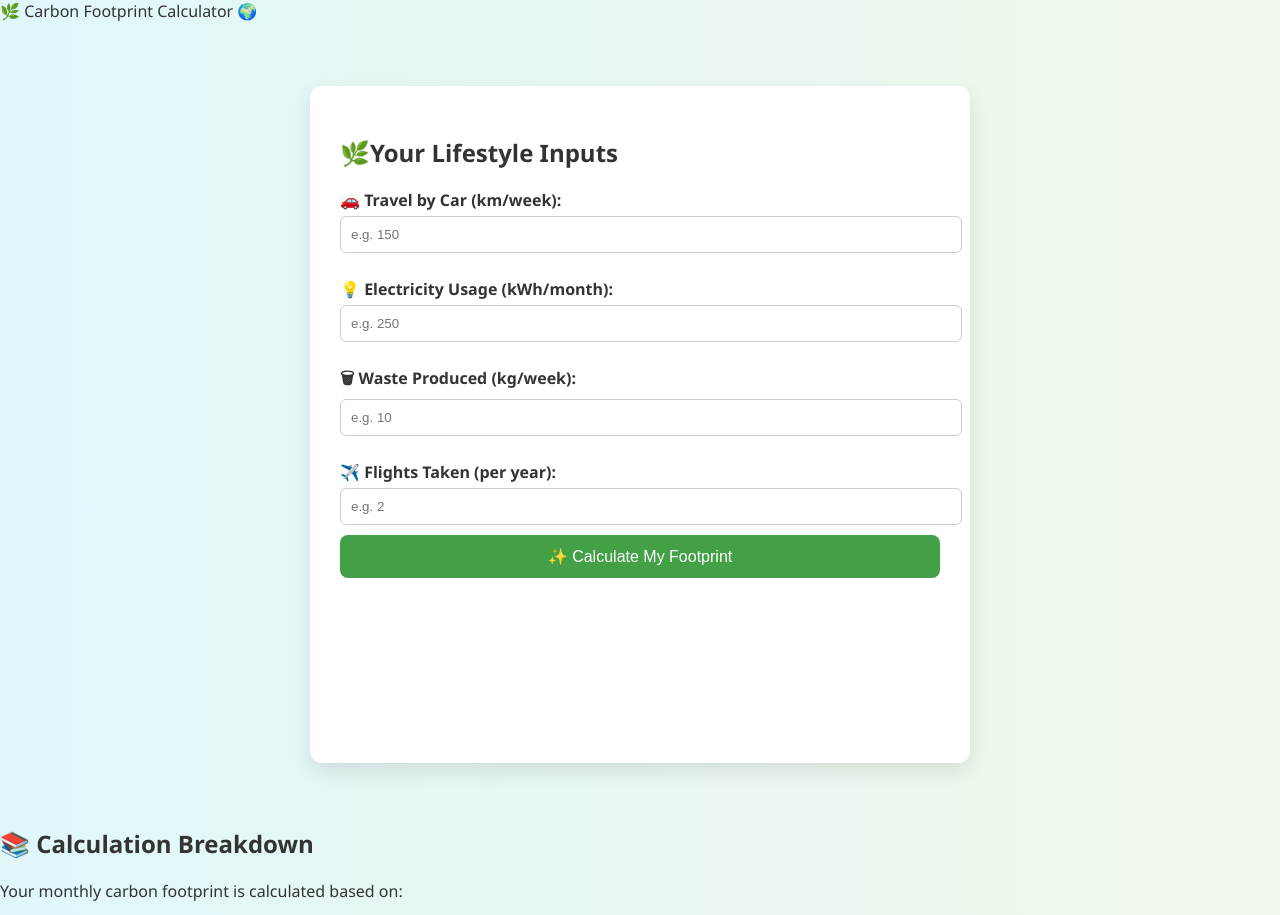
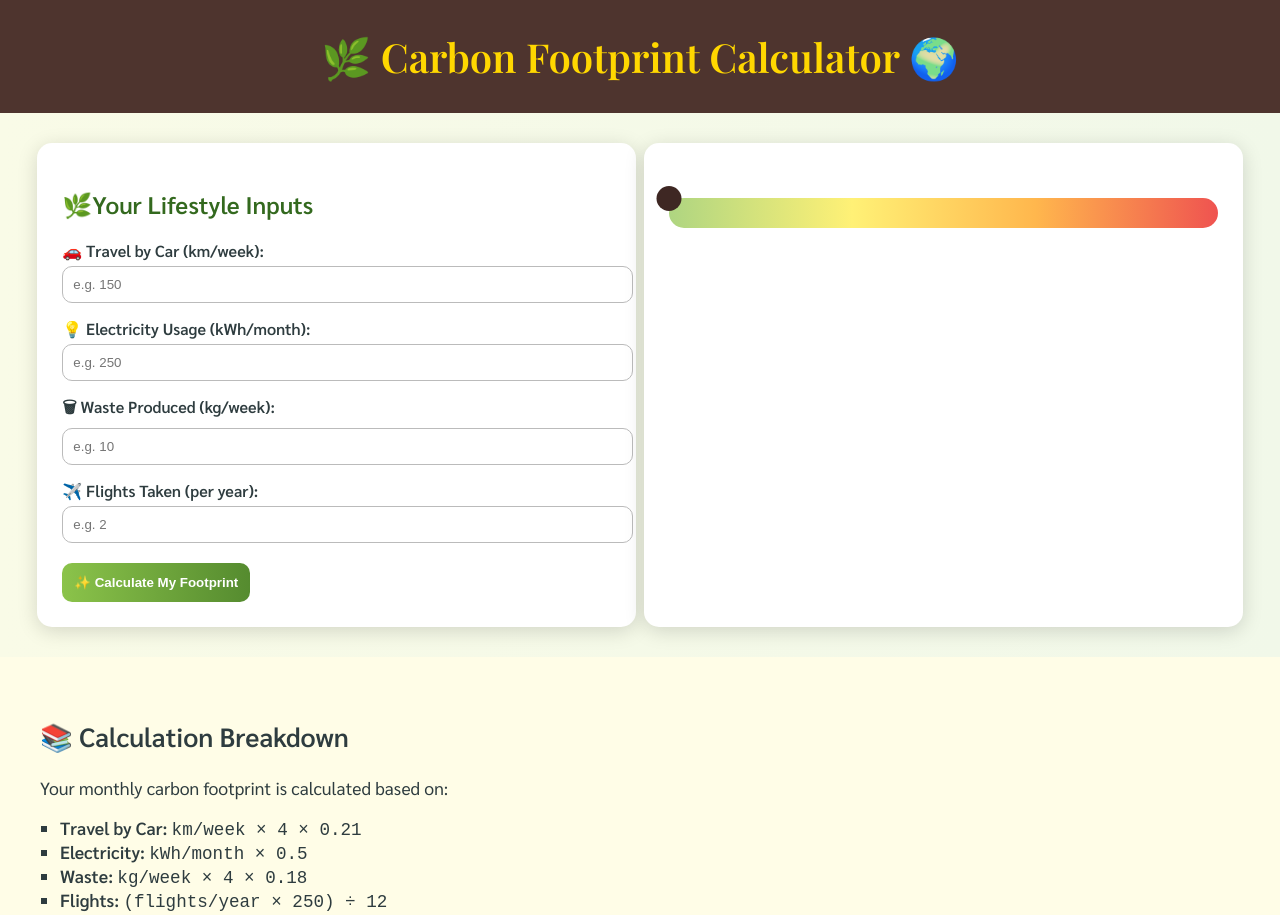
Before and after one commit to shubhamdz07/carbon-footprint-calculator, a plain HTML site: page index.html in a window 1280 px wide. Shown: the top 915 px of the page. Drawn offline with nearby package versions, Linux system fonts and the light colour scheme.

Commit message:
Add files via upload

```diff
--- a/style.css
+++ b/style.css
@@ -1,67 +1,98 @@
-
 body {
-  font-family: 'Segoe UI', Tahoma, Geneva, Verdana, sans-serif;
-  background: linear-gradient(to right, #e0f7fa, #f1f8e9);
-  color: #333;
   margin: 0;
-  padding: 0;
+  font-family: 'Sarabun', sans-serif;
+  background: linear-gradient(to right, #f9fbe7, #f1f8e9);
+  color: #2e3c3f;
 }
-
+header {
+  background: #4e342e;
+  color: gold;
+  text-align: center;
+  padding: 30px 10px;
+  font-size: 2.5rem;
+  font-family: 'Playfair Display', serif;
+}
 .container {
-  max-width: 600px;
-  margin: 5% auto;
+  display: flex;
+  justify-content: space-evenly;
+  flex-wrap: wrap;
   padding: 30px;
-  background-color: white;
-  border-radius: 12px;
-  box-shadow: 0 8px 20px rgba(0, 0, 0, 0.1);
 }
-
-h1 {
-  text-align: center;
-  margin-bottom: 30px;
-  color: #2e7d32;
+.input-section, .result-section {
+  background: white;
+  border-radius: 15px;
+  box-shadow: 0 4px 20px rgba(0,0,0,0.15);
+  padding: 25px;
+  width: 45%;
+  min-width: 320px;
 }
-
+.input-section h2 {
+  color: #33691e;
+}
 label {
+  font-weight: bold;
+  margin-top: 15px;
   display: block;
-  margin: 15px 0 5px;
-  font-weight: bold;
 }
-
 input {
   width: 100%;
   padding: 10px;
-  margin-bottom: 10px;
-  border: 1px solid #ccc;
-  border-radius: 6px;
+  border-radius: 10px;
+  margin-top: 5px;
+  border: 1px solid #bbb;
 }
-
 button {
+  margin-top: 20px;
+  padding: 12px;
+  background: linear-gradient(to right, #8bc34a, #558b2f);
+  color: white;
+  font-weight: bold;
+  border: none;
+  border-radius: 10px;
+  cursor: pointer;
+}
+button:hover {
+  background: #33691e;
+}
+.scale {
+  margin-top: 30px;
+  height: 30px;
+  background: linear-gradient(to right, #aed581, #fff176, #ffb74d, #ef5350);
+  border-radius: 20px;
+  position: relative;
+}
+.indicator {
+  width: 25px;
+  height: 25px;
+  background: #3e2723;
+  border-radius: 50%;
+  position: absolute;
+  top: -12px;
+  transform: translateX(-50%);
+}
+.tree-info, .quote {
+  margin-top: 25px;
+  font-size: 1.1rem;
+  text-align: center;
+}
+canvas {
+  margin-top: 20px;
   width: 100%;
-  padding: 12px;
-  background-color: #43a047;
-  color: white;
-  border: none;
-  font-size: 16px;
-  border-radius: 8px;
-  cursor: pointer;
-  transition: background-color 0.3s;
+  height: 300px;
 }
-
-button:hover {
-  background-color: #388e3c;
+.explanation {
+  background: #fffde7;
+  padding: 40px;
+  font-size: 1.1rem;
 }
-
-#result {
-  margin-top: 30px;
-  text-align: center;
-  font-size: 18px;
-  color: #1b5e20;
+.explanation ul {
+  list-style: square;
+  padding-left: 20px;
 }
-
 footer {
   text-align: center;
-  margin-top: 40px;
-  font-size: 14px;
-  color: #777;
+  background: #8d6e63;
+  color: #fce4ec;
+  padding: 20px;
+  font-size: 1rem;
 }
```
